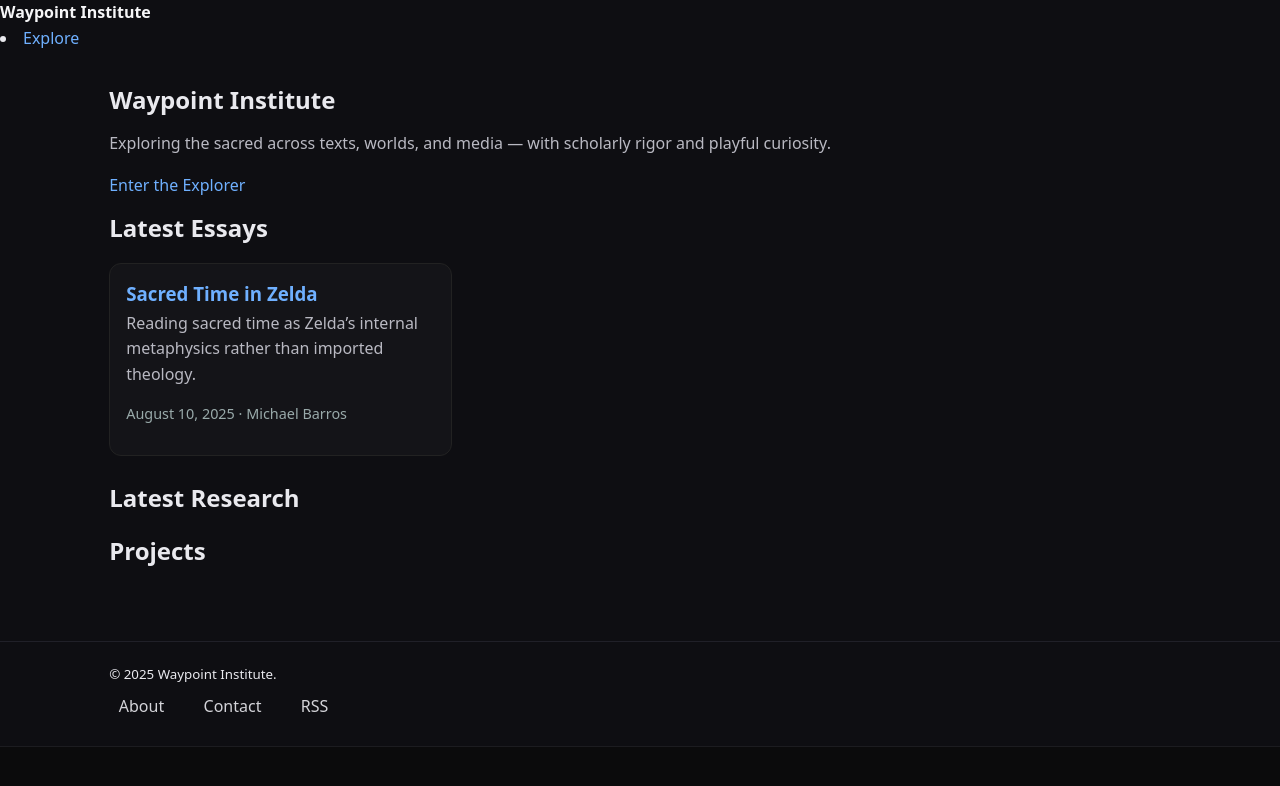
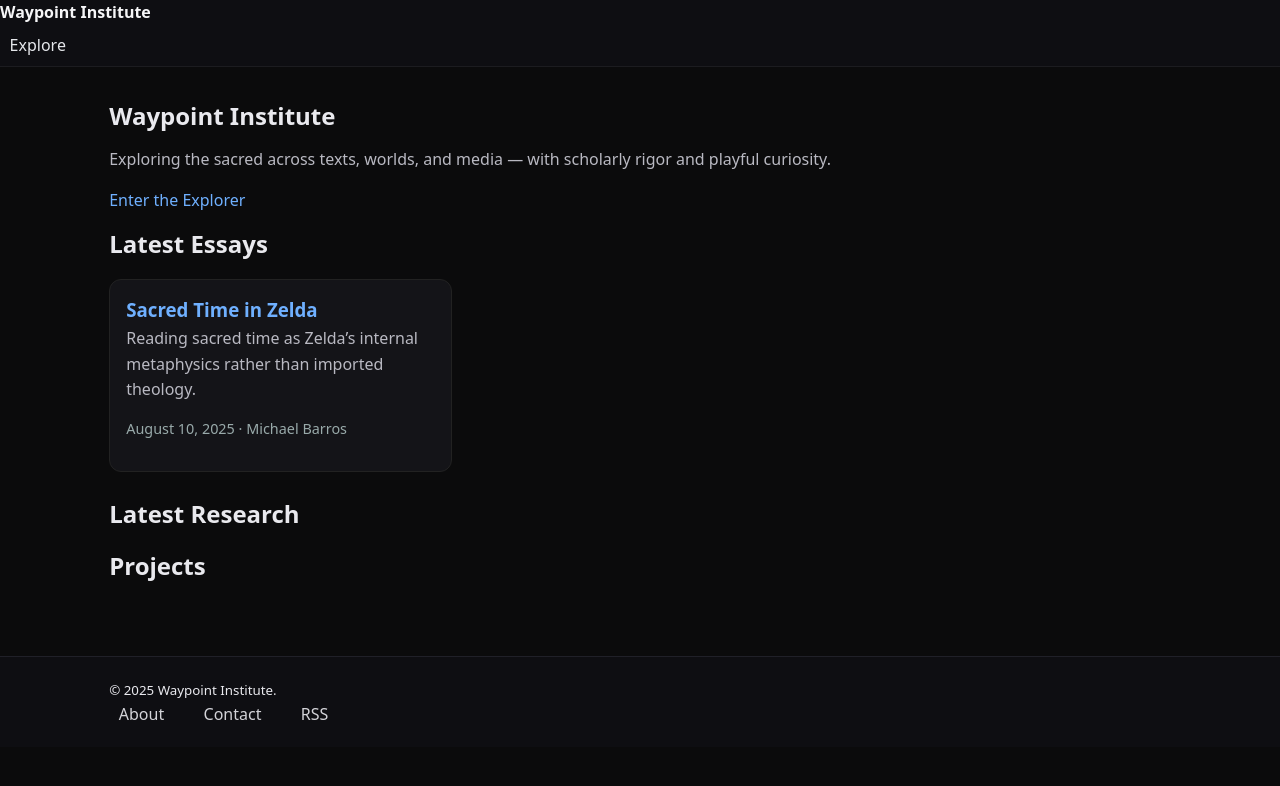
Before and after one commit to waypointinstitute/waypointinstitute, a Jekyll site: the page built from index.html, in a window 1280 px wide. Shown: the top 786 px of the page. Built offline with Jekyll 4.4.1, drawn with Linux system fonts in a browser that asks for light colours.

Commit message:
Update header.html

```diff
--- a/_includes/header.html
+++ b/_includes/header.html
@@ -1,6 +1,13 @@
-
 <header class="site-header">
   <div class="container">
-    <a class="site-brand" href="{{ '/' | relative_url }}">Waypoint Institute</a>
+    <!-- Brand always points to Explore -->
+    <a class="site-brand" href="{{ '/explore/' | relative_url }}">Waypoint Institute</a>
 
-<li><a href="{{ '/explore/' | relative_url }}">Explore</a></li>
+    <!-- Show the single Explore button on all pages EXCEPT Explore -->
+    {% unless page.url == '/explore/' %}
+      <nav class="site-nav">
+        <a class="pill pill-explore" href="{{ '/explore/' | relative_url }}">Explore</a>
+      </nav>
+    {% endunless %}
+  </div>
+</header>
```
